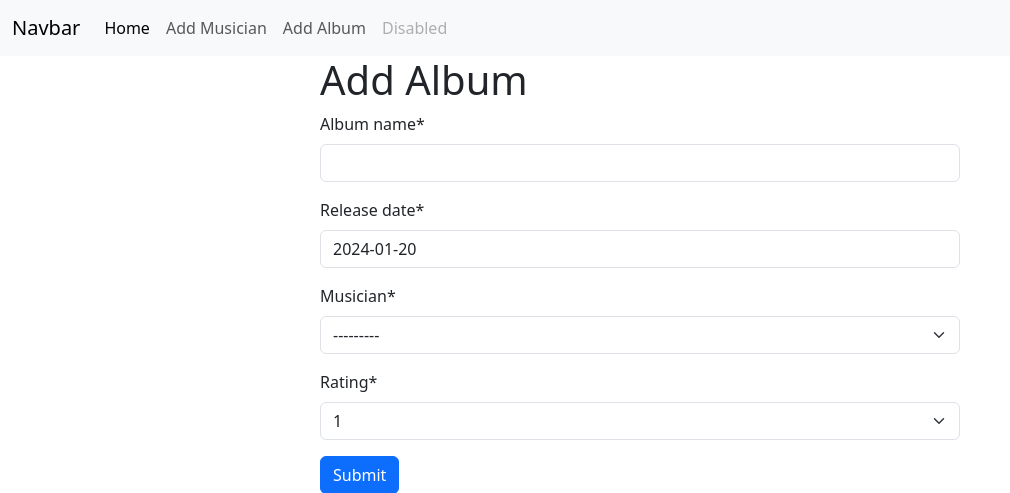
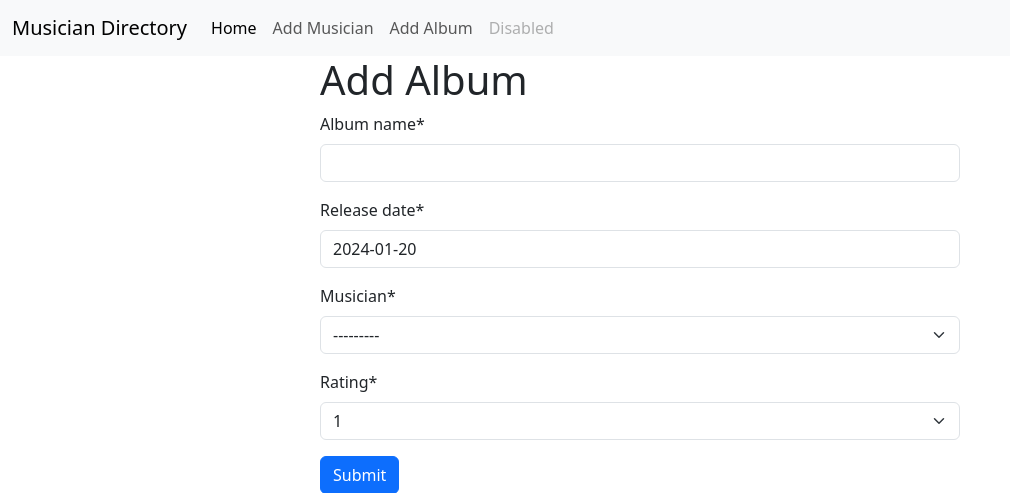
Before and after one commit to KevAkaSlayer/module15.5, a Django app: page /album/add/ in a window 1280 px wide. Shown: the top 493 px of the page, without its empty margins (0-1010 px from the left). Run offline with Django 5.2, Linux system fonts and the light colour scheme; data comes from the database, SQL or seed files in the repository; some libraries are stand-ins or nearby versions.

Commit message:
name change

```diff
--- a/templates/base.html
+++ b/templates/base.html
@@ -9,7 +9,7 @@
   <body>
     <nav class="navbar navbar-expand-lg bg-body-tertiary">
         <div class="container-fluid">
-          <a class="navbar-brand" href="#">Navbar</a>
+          <a class="navbar-brand" href="#">Musician Directory</a>
           <button class="navbar-toggler" type="button" data-bs-toggle="collapse" data-bs-target="#navbarNav" aria-controls="navbarNav" aria-expanded="false" aria-label="Toggle navigation">
             <span class="navbar-toggler-icon"></span>
           </button>
```
